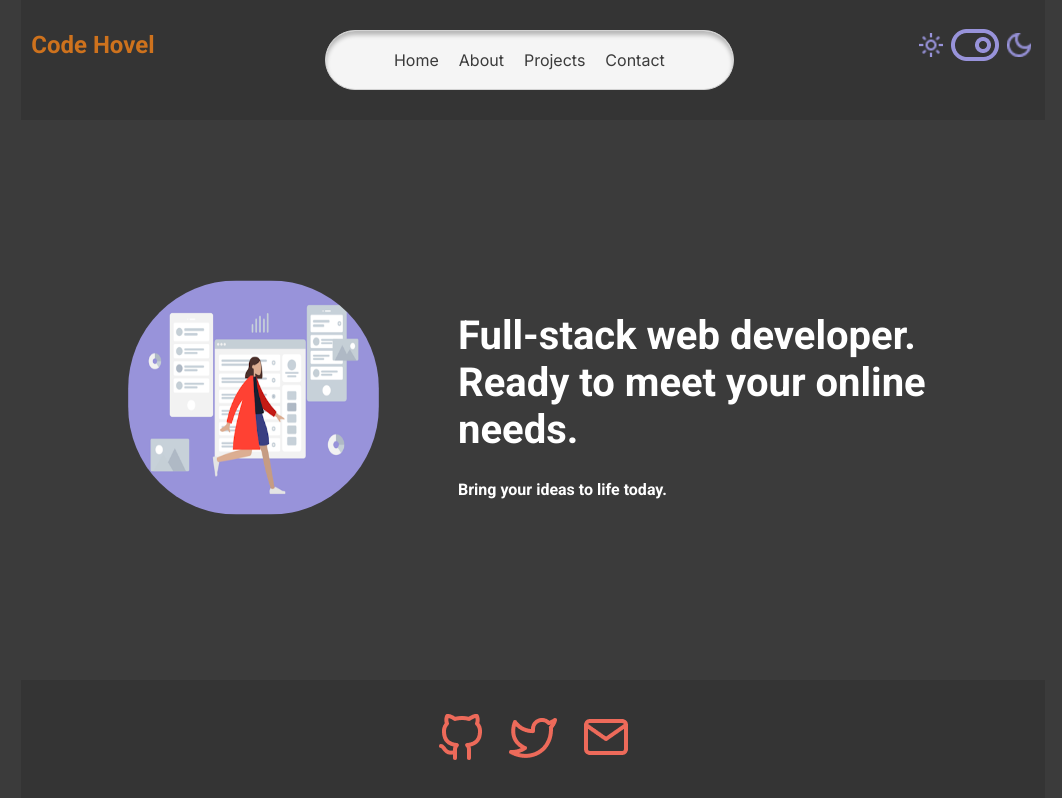
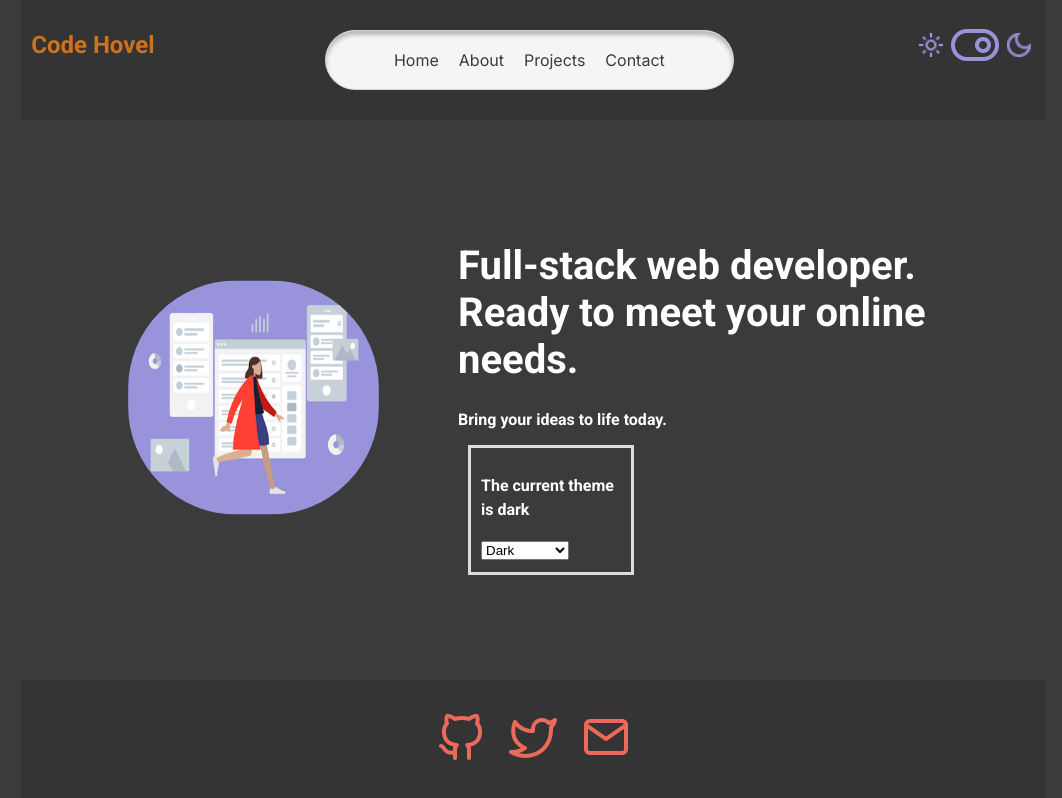
Before and after one commit to evanpixelgame/CodeHovel, a React (Vite) app: page / in a window 1280 px wide. Shown: the whole page, without its empty margins (107-1169 px from the left). Built offline with nearby package versions, Linux system fonts and the light colour scheme.

Commit message:
baseofthemechangeworking

```diff
--- a/src/ThemeContext.jsx
+++ b/src/ThemeContext.jsx
@@ -24,7 +24,7 @@ export function ThemeProvider({ children }) {
   };
 
   return (
-    <ThemeContext.Provider theme={{ theme, themes, selectTheme }}>
+    <ThemeContext.Provider value={{ theme, themes, selectTheme }}>
       {children}
     </ThemeContext.Provider>
   );
--- a/src/components/main/HomeText.jsx
+++ b/src/components/main/HomeText.jsx
@@ -1,3 +1,5 @@
+import ThemeSelector from "./ThemeSelector";
+
 const HomeText = () => {
   return (
     <div id="home-text-group">
@@ -5,6 +7,7 @@ const HomeText = () => {
         Full-stack web developer. Ready to meet your online needs.
       </h1>
       <h3 id="subText">Bring your ideas to life today.</h3>
+      <ThemeSelector />
     </div>
   );
 };
--- a/src/components/main/Main.css
+++ b/src/components/main/Main.css
@@ -50,3 +50,10 @@
   font-size: 16px;
   line-height: 19px;
 }
+
+#theme-selector {
+  border: 3px solid #ddd;
+  max-width: 140px;
+  margin: 10px;
+  padding: 10px;
+}
--- /dev/null
+++ b/src/components/main/ThemeSelector.jsx
@@ -0,0 +1,28 @@
+import { useThemeContext } from "../../ThemeContext";
+
+function ThemeSelector() {
+  const { theme, selectTheme } = useThemeContext();
+
+  return (
+    <>
+      <div
+        id="theme-selector"
+        style={{
+          background: theme.background,
+          color: theme.color,
+        }}
+      >
+        <p>The current theme is {theme}</p>
+        <select value={theme} onChange={(e) => selectTheme(e.target.value)}>
+          <option value="light">Light</option>
+          <option value="dark">Dark</option>
+          <option value="no-bars">No Bars</option>
+          <option value="full-bars">Full Bars</option>
+          <option value="full-border">Full Border</option>
+        </select>
+      </div>
+    </>
+  );
+}
+
+export default ThemeSelector;
```
